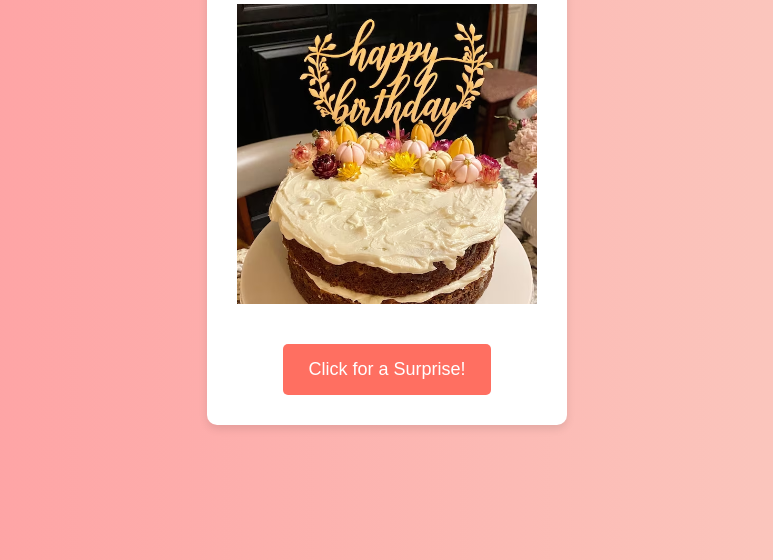
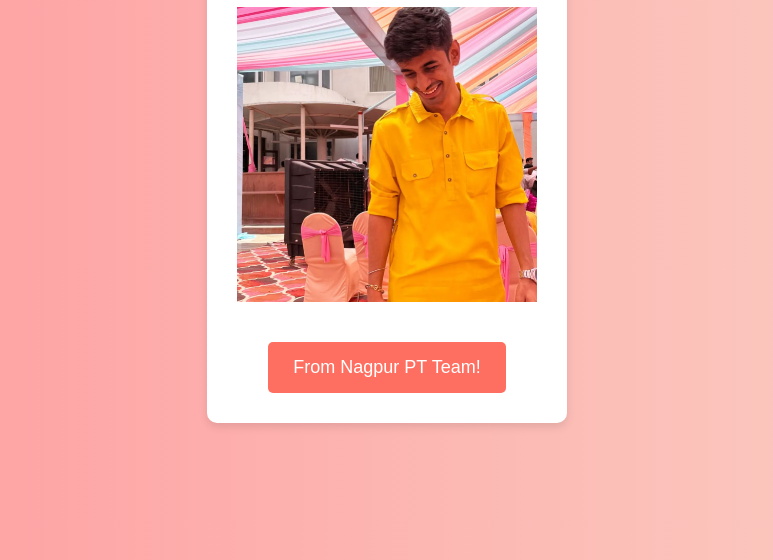
Before and after one commit to Amankapse/SUMMEROLYMPICS, a plain HTML site: page index.html in a window 1280 px wide. Shown: the part 240-800 px from the top of the page, without its empty margins (253-1026 px from the left). Drawn offline with Linux system fonts and the light colour scheme.

Commit message:
Update index.html

```diff
--- a/index.html
+++ b/index.html
@@ -9,11 +9,11 @@
 <body>
     <div class="container">
         <h1>Happy Birthday!</h1>
-        <img src="bday.jpg" alt="Birthday Cake" class="cake">
-        <button onclick="showMessage()">Click for a Surprise!</button>
+        <img src="vedant.jpg" alt="Birthday Cake" class="cake">
+        <button onclick="showMessage()">From Nagpur PT Team!</button>
         <p id="message" class="hidden">Wishing you all the best on your special day!</p>
         <div id="surprise" class="hidden">
-            <img src="vedant.jpg" alt="Balloons" class="balloons">
+            <img src="bday.jpg" alt="Balloons" class="balloons">
             <p>🎉🎂🎈 Happy Birthday! 🎈🎂🎉</p>
         </div>
     </div>
```
